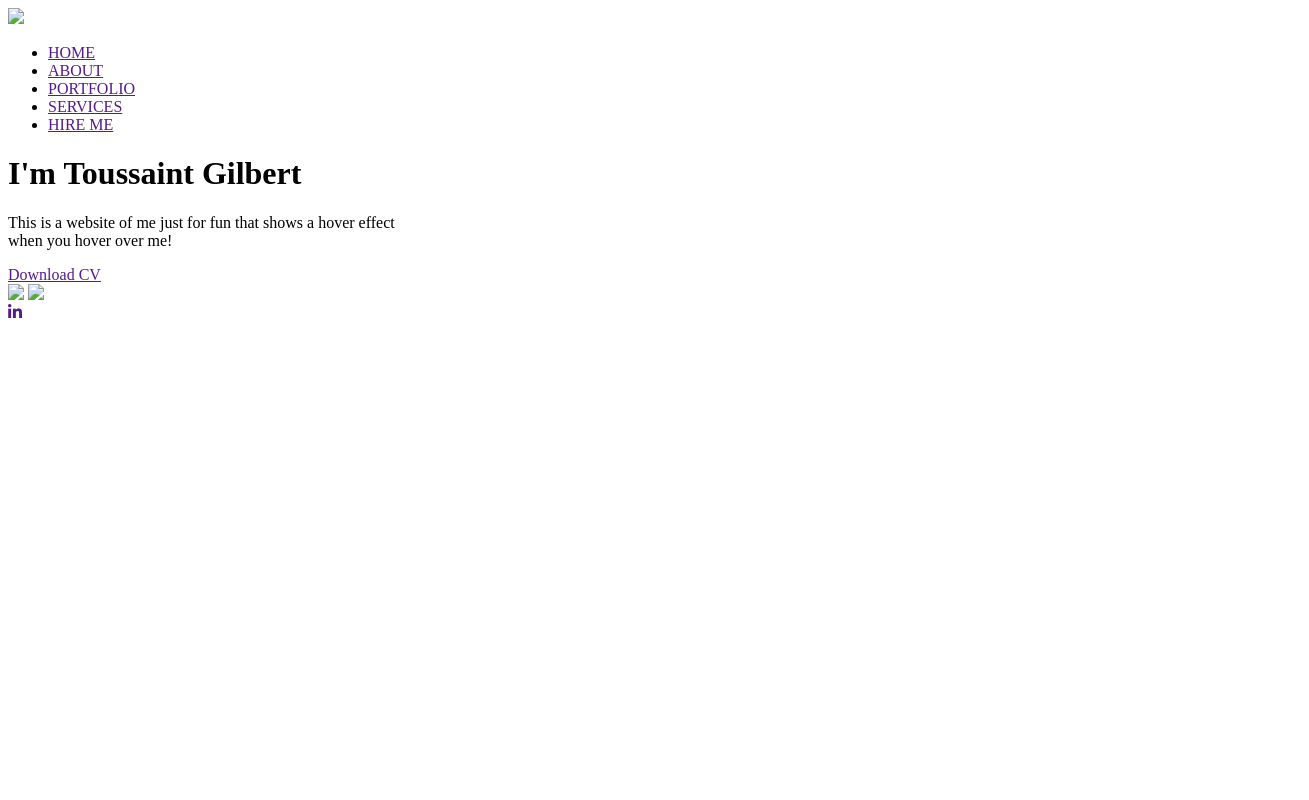
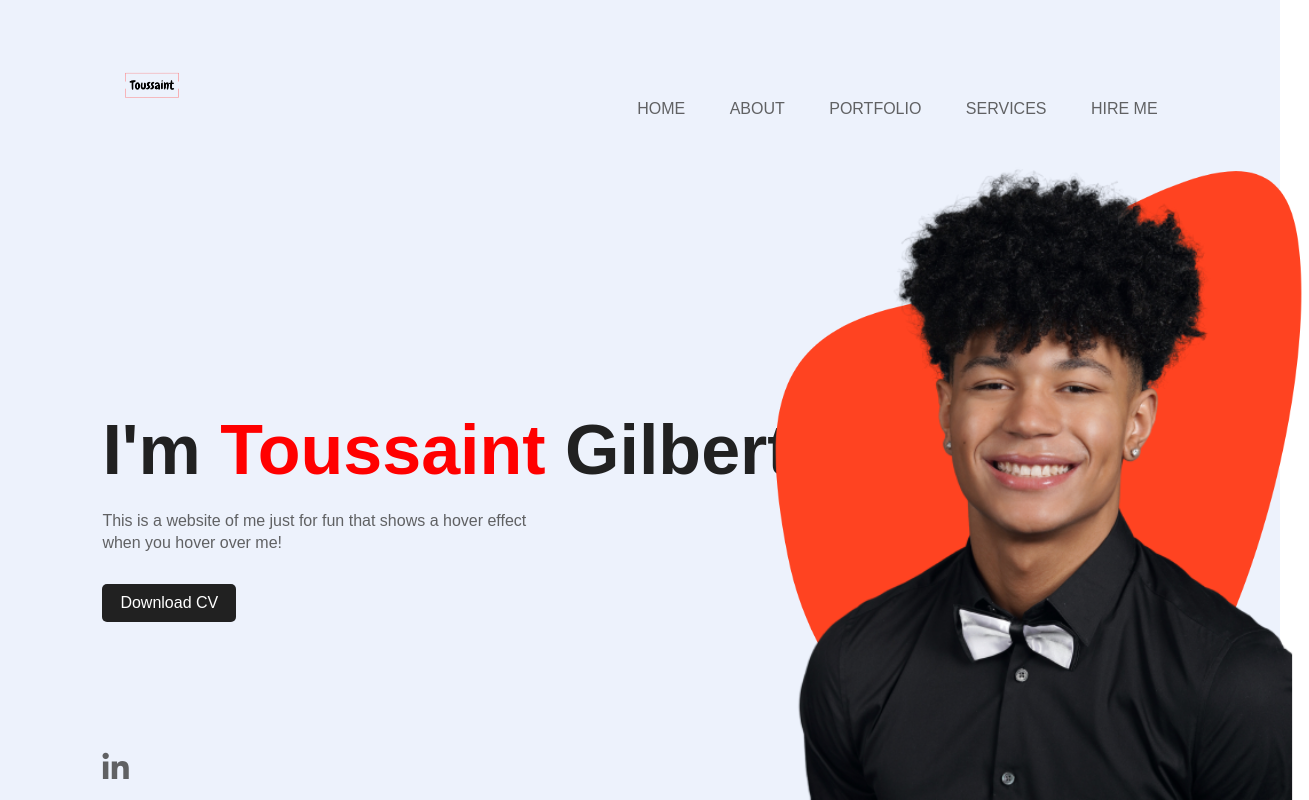
Before and after one commit to ToussaintG1/Transform-effects-project, a plain HTML site: page index.html in a window 1280 px wide. Shown: the whole page, 1309 px wide, since content can reach past the window. Drawn offline with Linux system fonts and the light colour scheme; the site is published under a folder, as on GitHub Pages, so addresses that start at the root find nothing.

Commit message:
initialized project

```diff
--- a/index.html
+++ b/index.html
@@ -4,14 +4,14 @@
     <meta charset="UTF-8">
     <meta http-equiv="X-UA-Compatible" content="IE=edge">
     <meta name="viewport" content="width=device-width, initial-scale=1.0">
-    <link rel="stylesheet" type="text/css" href="/assets/style.css">
+    <link rel="stylesheet" type="text/css" href="./assets/style.css">
     <link rel="stylesheet" href="https://cdnjs.cloudflare.com/ajax/libs/font-awesome/6.4.0/css/all.min.css">
     <title>Transform Effect</title>
  </head>
  <body>
     <div class="hero">
         <nav>
-            <img src="/assets/2logo-removebg-preview.png" class="logo">
+            <img src="./assets/2logo-removebg-preview.png" class="logo">
             <ul>
                 <li><a href="">HOME</a></li>
                 <li><a href="">ABOUT</a></li>
@@ -28,8 +28,8 @@
                 <a href=""> Download CV</a>
 
         <div class="img-box">
-            <img src="/assets/pattern.png" class="back-img">
-            <img src="/assets/Profile_pic-removebg-preview.png" class="main-img">
+            <img src="./assets/pattern.png" class="back-img">
+            <img src="./assets/Profile_pic-removebg-preview.png" class="main-img">
 
         </div>
 
```
